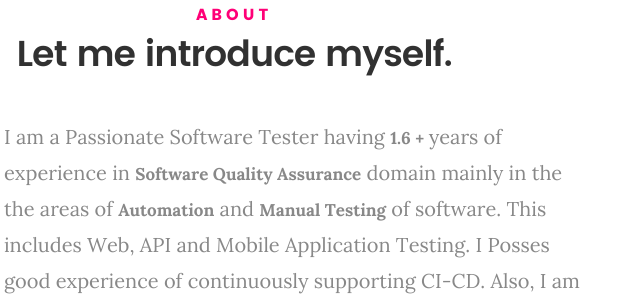
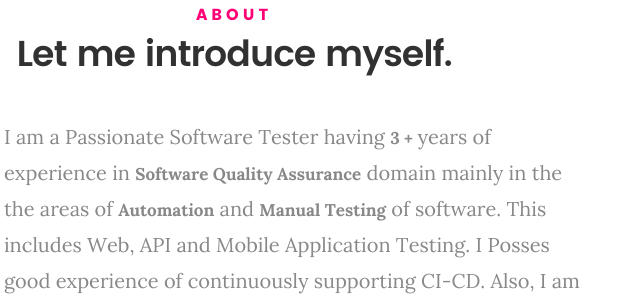
Before and after one commit to hemadrireddy9966/hemadrireddy9966.github.io, a plain HTML site: page index.html in a window 1280 px wide. Shown: the part 920-1216 px from the top of the page, 406-1046 px from the left. Drawn offline with Linux system fonts and the light colour scheme; files whose address does not match are found by name.

Commit message:
Update index.html

```diff
--- a/index.html
+++ b/index.html
@@ -103,7 +103,7 @@
 
 					<img src="images/Hemadri.jpeg" alt="Profile Picture">
 
-					<p class="lead">I am a Passionate Software Tester having <b>1.6 + </b> years of experience in <b>Software Quality Assurance</b> domain mainly in
+					<p class="lead">I am a Passionate Software Tester having <b>3 + </b> years of experience in <b>Software Quality Assurance</b> domain mainly in
 						the the areas of <b>Automation</b> and <b>Manual Testing</b> of software. This includes Web, API and Mobile Application Testing. I Posses good experience of continuously supporting CI-CD.
 						Also, I am Currently learning <b>DevOps</b> and gaining knowledge in all aspect of Software Application Domain. I am also a beginner technical blogger and like to share my knowledge</p>
 				</div>
```
